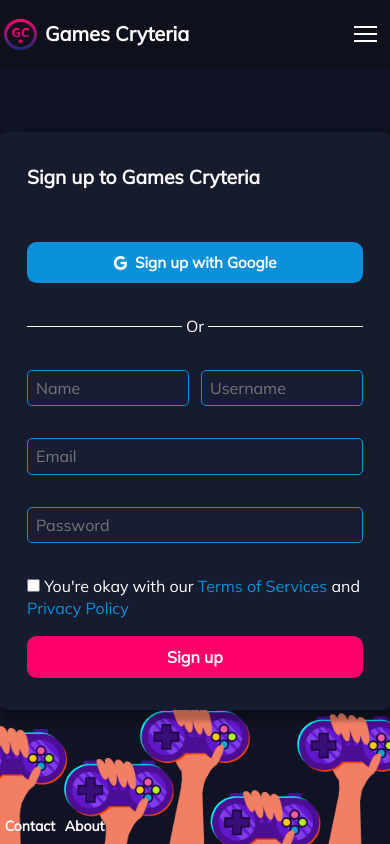
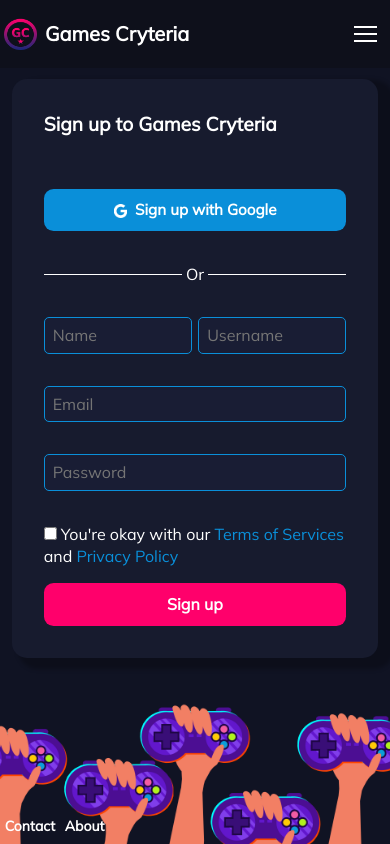
Before and after one commit to lastra-dev/games-cryteria, a PHP site: page /signup in a window 390 px wide. Run offline with PHP 8.4, Linux system fonts and the light colour scheme.

Commit message:
Fix signup sizes

```diff
--- a/public/css/sign-up.css
+++ b/public/css/sign-up.css
@@ -7,17 +7,18 @@ body {
 }
 
 .signup-main-section {
+  /* display: flex; */
+  /* flex-direction: column; */
+  /* justify-content: space-between; */
+  /* align-items: center; */
+  padding: 3vw 30vw 3vw 30vw;
+}
+
+.shadow-chart {
+  /* margin-top: 1em; */
   display: flex;
   flex-direction: column;
-  justify-content: space-between;
-  align-items: center;
-}
-
-.signup-main-section .shadow-chart {
-  margin-top: 1em;
-  display: flex;
-  flex-direction: column;
-  width: 600px;
+  /* width: 600px; */
 }
 
 .feedback {
@@ -42,7 +43,7 @@ body {
 }
 
 .name-input-group input {
-  flex: 0.48;
+  width: 17vw;
   outline: none;
   background-color: #191d34;
   border: 1px solid #0a8fd9;
@@ -61,28 +62,45 @@ body {
   text-decoration: none;
 }
 
-@media (max-width: 660px) {
-  .signup-main-section .shadow-chart {
-    width: 400px;
+@media screen and (max-width: 1024px) {
+  .name-input-group input {
+    width: 26vw;
   }
-
-  .name-input-group input {
-    width: 0.5em;
-  }
-
-  .feedback {
-    font-size: 13px;
+  .signup-main-section {
+    padding: 3vw 20vw 3vw 20vw;
   }
 }
 
-@media (min-height: 800px) {
-  .signup-main-section .shadow-chart {
-    margin-top: 4em;
+@media screen and (max-width: 768px) {
+  .name-input-group input {
+    width: 38vw;
+  }
+  .signup-main-section {
+    padding: 3vw;
   }
 }
-
-@media (min-height: 900px) {
-  .signup-main-section .shadow-chart {
-    margin-top: 7em;
-  }
-}
+/* @media (max-width: 660px) { */
+/* .signup-main-section .shadow-chart { */
+/* width: 400px; */
+/* } */
+/*  */
+/* .name-input-group input { */
+/* width: 0.5em; */
+/* } */
+/*  */
+/* .feedback { */
+/* font-size: 13px; */
+/* } */
+/* } */
+/*  */
+/* @media (min-height: 800px) { */
+/* .signup-main-section .shadow-chart { */
+/* margin-top: 4em; */
+/* } */
+/* } */
+/*  */
+/* @media (min-height: 900px) { */
+/* .signup-main-section .shadow-chart { */
+/* margin-top: 7em; */
+/* } */
+/* } */
--- a/views/signup/index.php
+++ b/views/signup/index.php
@@ -17,11 +17,11 @@
 
 </head>
 
-<body class="container full-height-grow">
+<body>
   <?php require 'views/header.php' ?>
   <section id="container">
     <div class="signup-main-section main">
-      <form method="POST" action="<?php echo constant('URL') ?>signup/register_account" class="shadow-chart">
+      <form class="shadow-chart" method="POST" action="<?php echo constant('URL') ?>signup/register_account">
         <div class="sign-text">Sign up to Games Cryteria</div>
         <div class="feedback"><?php echo $this->feedback ?></div>
         <div class="sign-input-group">
```
